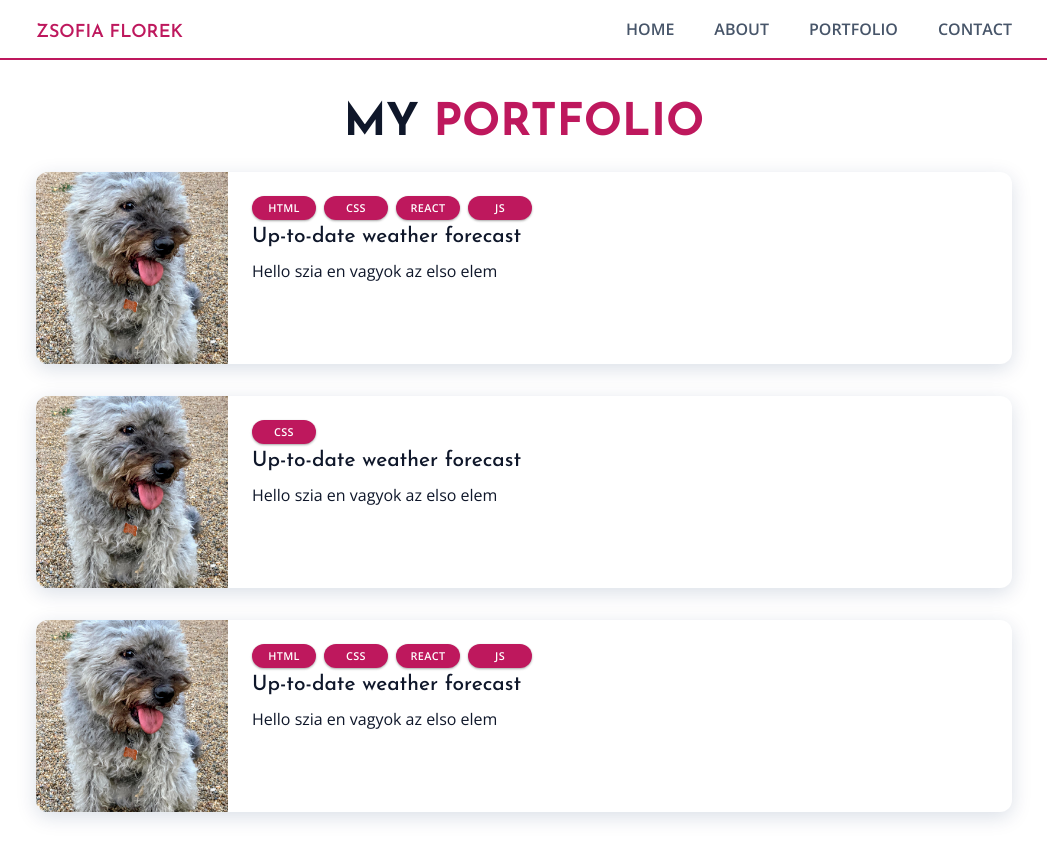
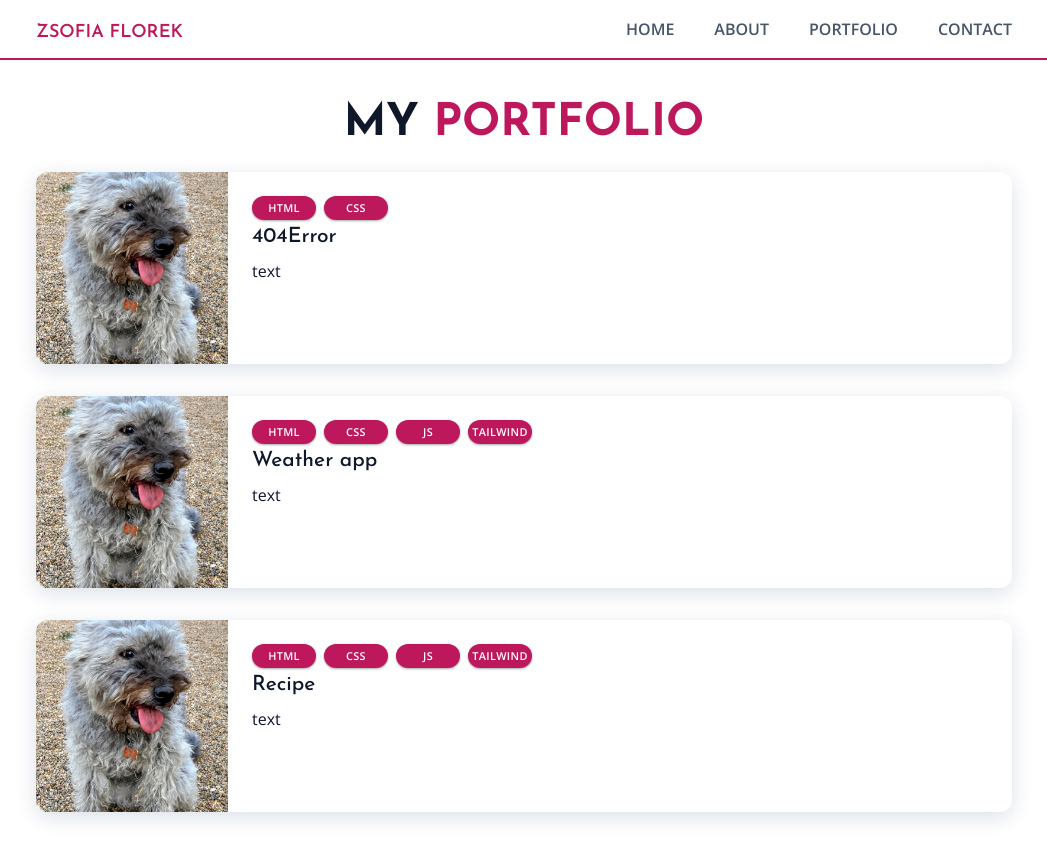
Before and after one commit to zsofiaflorek/portfolio, a Next.js app: page /portfolio in a window 1280 px wide. Shown: the top 860 px of the page, without its empty margins (116-1163 px from the left). Built offline with nearby package versions, Linux system fonts and the light colour scheme.

Commit message:
Extracting project data into json file

```diff
--- /dev/null
+++ b/data/projects.json
@@ -0,0 +1,20 @@
+[
+  {
+    "title": "404Error",
+    "description": "text",
+    "badges": ["HTML", "CSS"],
+    "image": "Sophie.jpg"
+  },
+  {
+    "title": "Weather app",
+    "description": "text",
+    "badges": ["HTML", "CSS", "JS", "Tailwind"],
+    "image": "Sophie.jpg"
+  },
+  {
+    "title": "Recipe",
+    "description": "text",
+    "badges": ["HTML", "CSS", "JS", "Tailwind"],
+    "image": "Sophie.jpg"
+  }
+]
--- a/pages/portfolio.js
+++ b/pages/portfolio.js
@@ -2,12 +2,22 @@ import Head from "next/head";
 import { Layout } from "../components/layout";
 import PageTitle, { Strong } from "../components/pageTitle";
 import Image from "next/image";
-import Sophie from "../public/Sophie.jpg";
 import Badge from "../components/badge";
+import * as fs from "fs";
+import path from "path";
 
-const badgearray = ["HTML", "CSS", "React", "JS"];
+const projectsFile = path.join(process.cwd(), "data", "projects.json");
+export async function getStaticProps() {
+  const fileContents = fs.readFileSync(projectsFile, "utf-8");
+  const data = JSON.parse(fileContents);
+  return {
+    props: {
+      projects: data,
+    },
+  };
+}
 
-export default function PortfolioPage() {
+export default function PortfolioPage({ projects }) {
   return (
     <>
       <Head>
@@ -18,30 +28,23 @@ export default function PortfolioPage() {
           My
           <Strong> Portfolio</Strong>
         </PageTitle>
-        <PortfolioCard
-          image={Sophie}
-          badges={badgearray}
-          secondarytitle="Up-to-date weather forecast"
-          text="Hello szia en vagyok az elso elem"
-        />
-        <PortfolioCard
-          image={Sophie}
-          badges={["CSS"]}
-          secondarytitle="Up-to-date weather forecast"
-          text="Hello szia en vagyok az elso elem"
-        />
-        <PortfolioCard
-          image={Sophie}
-          badges={badgearray}
-          secondarytitle="Up-to-date weather forecast"
-          text="Hello szia en vagyok az elso elem"
-        />
+        <div>
+          {projects.map((project, index) => (
+            <PortfolioCard
+              key={index}
+              image={`/${project.image}`}
+              badges={project.badges}
+              text={project.description}
+              title={project.title}
+            />
+          ))}
+        </div>
       </Layout>
     </>
   );
 }
 
-export function PortfolioCard({ image, badges, secondarytitle, text }) {
+export function PortfolioCard({ image, badges, title, text }) {
   return (
     <article className="bg-white rounded-xl shadow overflow-hidden mb-8">
       <div className="md:flex">
@@ -55,7 +58,7 @@ export function PortfolioCard({ image, badges, secondarytitle, text }) {
             ))}
           </div>
           <h3 className="mt-1 text-lg leading-tight font-medium text-black ">
-            {secondarytitle}
+            {title}
           </h3>
           <p className="mt-2 text-black">{text}</p>
         </div>
```
